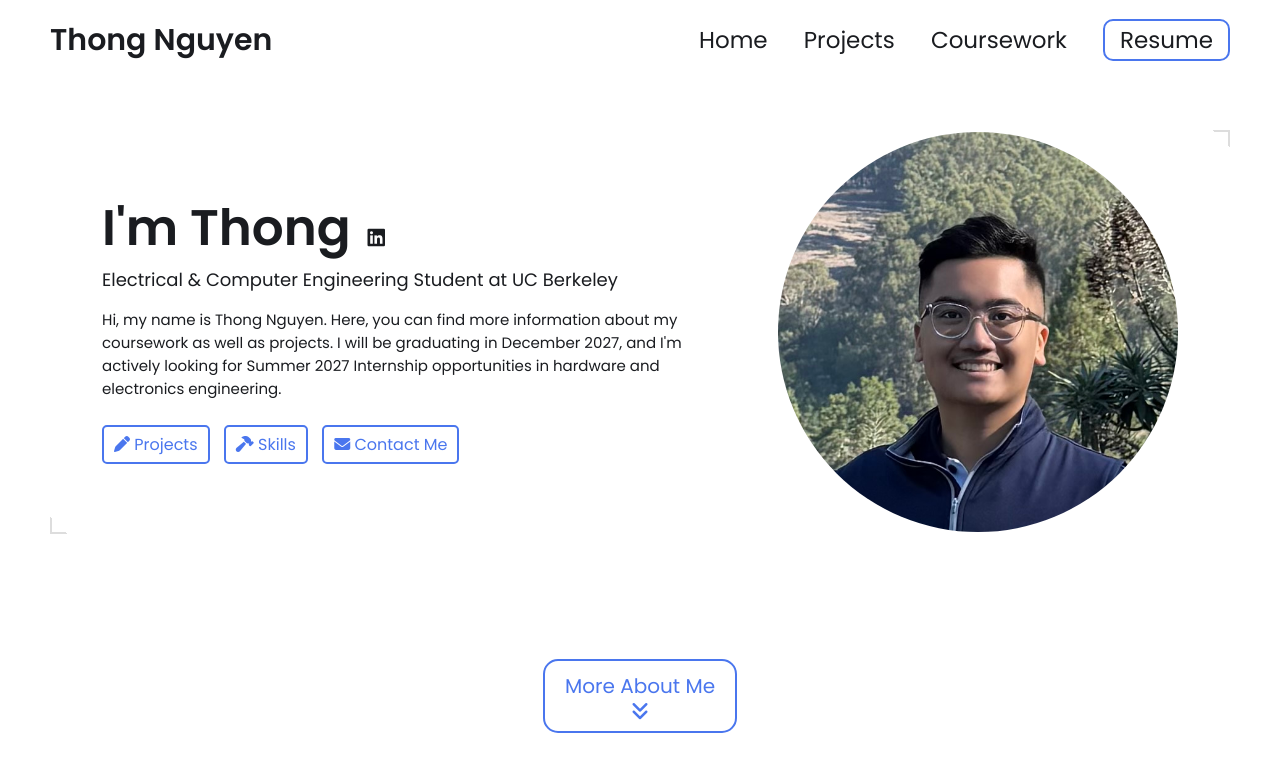
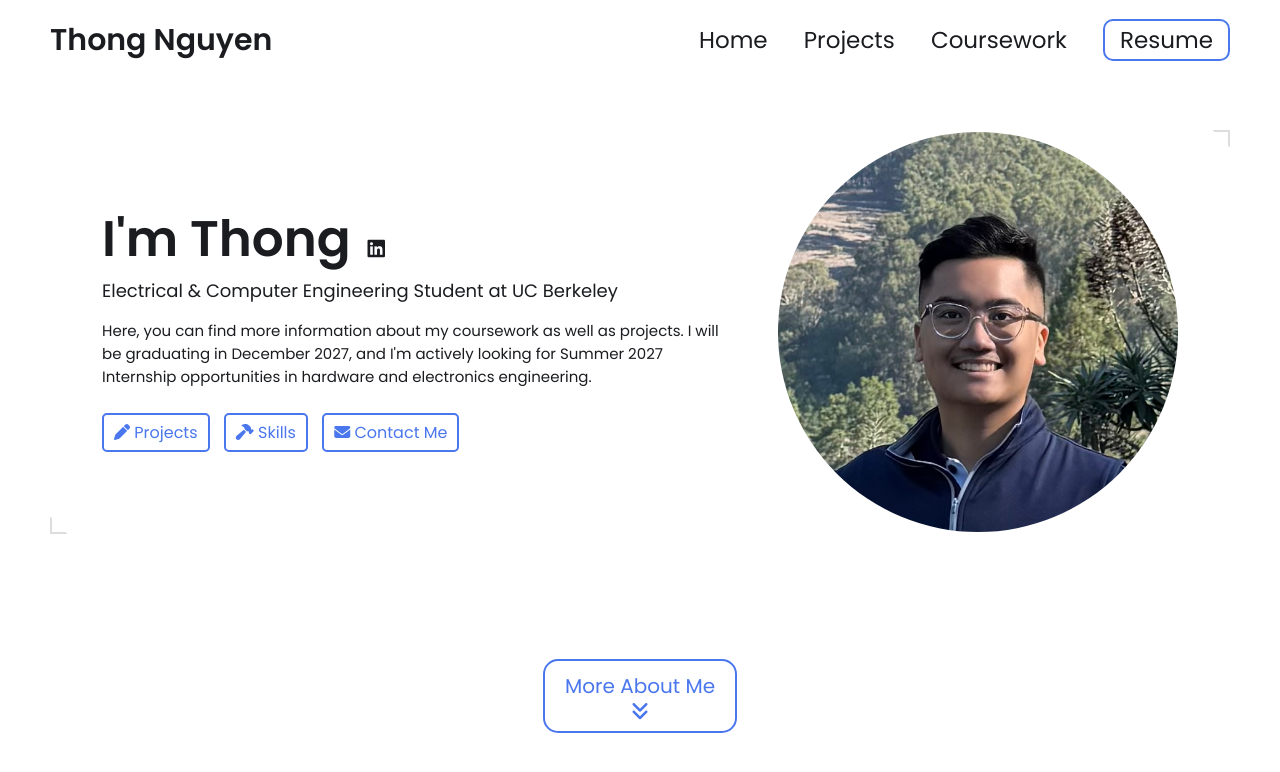
Before and after one commit to thongmn-8888/thongmn-8888.github.io, a Jekyll site: the page built from index.html, in a window 1280 px wide and 900 px high. Shown: the top 772 px of the window. Built offline with Jekyll 4.4.1, drawn with Linux system fonts in a browser that asks for light colours.

Commit message:
Update _config.yml

```diff
--- a/_config.yml
+++ b/_config.yml
@@ -15,8 +15,8 @@
 name: Thong Nguyen
 headline: Electrical & Computer Engineering Student at UC Berkeley
 description: >- # dont remove this line. this will ignore all new lines until the next section
-  Hi, my name is Thong Nguyen. Here, you can find more information about my coursework as well as
-  projects. I will be graduating in December 2027, and I'm actively looking for Summer 2027 Internship
+  Here, you can find more information about my coursework as well as projects. I will be
+  graduating in December 2027, and I'm actively looking for Summer 2027 Internship
   opportunities in hardware and electronics engineering.
 
 # Place your profile image in /assets/images/profile-image/folder and edit the file name
```
